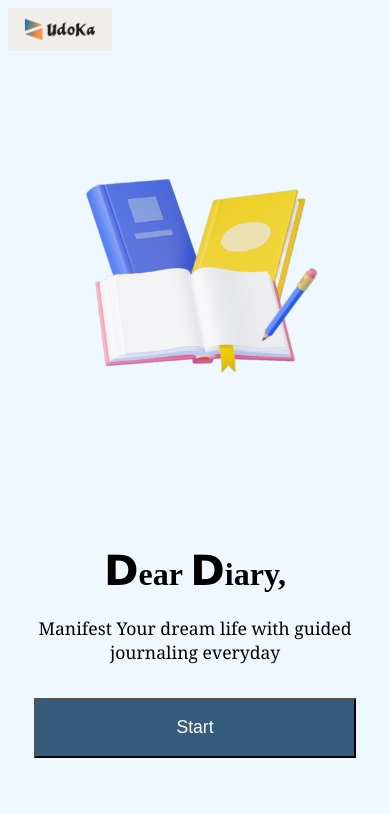
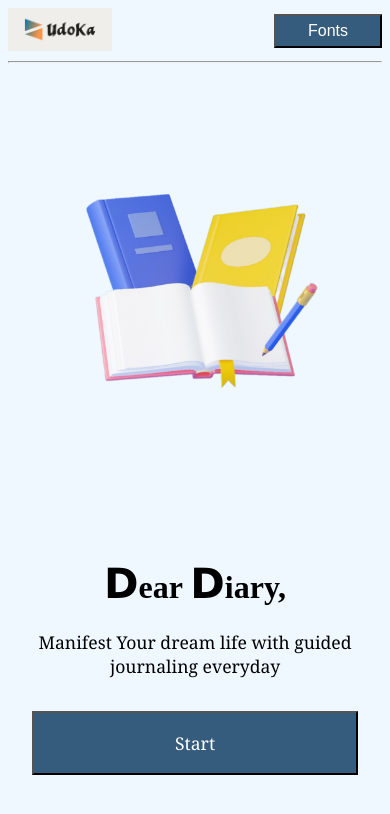
Before and after one commit to UdokaSuccess/Journaling-app, a React (Create React App) app: page / in a window 390 px wide. Shown: the top 814 px of the page. Built offline with nearby package versions, Linux system fonts and the light colour scheme.

Commit message:
Font-selection-addition

```diff
--- a/src/index.css
+++ b/src/index.css
@@ -1,14 +1,79 @@
+@import url('https://fonts.googleapis.com/css2?family=Berkshire+Swash&family=Roboto:wght@100;400&display=swap');
+@import url('https://fonts.googleapis.com/css?family=Berkshire+Swash');
+
 :root{
     --primary: #355C7D;
     --secondary: hsl(354, 100%, 73%);
-    --tertiary: #C56C86
+    --tertiary: #C56C86;
+    --font:  Georgia, 'Times New Roman', Times, serif;
+}
+
+/* --------------------------Landing Page component------------------------ */
+
+body{
+    background-color: aliceblue;
 
 }
-/* --------------------------Landing Page component------------------------ */
-body{
-    background-color: aliceblue;
+.navbar{
+    display: flex;
+    justify-content: space-between;
+    align-items: center;
+    padding-bottom: 6px;
+
 }
 
+/* ------------------------------Style The Dropdown Button------------------ */
+.dropbtn {
+    background-color: var(--primary);
+    color: #fff;
+    padding: 6px 32px;
+    font-size: 16px;
+    /* border: 1px solid var(--primary); */
+    cursor: pointer;
+  }
+
+  /* The container <div> - needed to position the dropdown content */
+  .dropdown {
+    position: relative;
+    display: inline-block;
+  }
+
+  /* Dropdown Content (Hidden by Default) */
+  .dropdown-content {
+    display: none;
+    position: fixed;
+    background-color: #f9f9f9;
+    min-width: 130px;
+    box-shadow: 0px 8px 16px 0px rgba(0,0,0,0.2);
+    z-index: 1;
+  }
+
+  /* Links inside the dropdown */
+  .dropdown-content a {
+    color: black;
+    padding: 12px 16px;
+    text-decoration: none;
+    display: block;
+  }
+
+  /* Change color of dropdown links on hover */
+  .dropdown-content a:hover {background-color: #f1f1f1}
+
+  /* Show the dropdown menu on hover */
+  .dropdown:hover .dropdown-content {
+    display: block;
+  }
+
+  /* Change the background color of the dropdown button when the dropdown content is shown */
+  .dropdown:hover .dropbtn {
+background-color: var(--primary);
+color: #fff;
+  }
+  hr{
+    margin-top: 0;
+    display: none;
+  }
+/* -------------------------------End of dropdown btn---------------------------------- */
 .row{
     display: flex;
     align-items: center;
@@ -36,11 +101,12 @@ h1 span{
      margin-top: 2.4rem;
      color: #fff;
      font-size: 1.1rem;
+     font-family: var(--font);
 }
 p{
     position: absolute;
-    top: 48%;
-    font-family: Georgia, 'Times New Roman', Times, serif;
+    top: 50%;
+    font-family: var(--font);
     font-size: 1.2rem
 }
 
@@ -67,6 +133,7 @@ p{
     box-shadow: 0px 8px 16px 0px rgba(0,0,0,0.2);
     background-color: #B6B4C2;
     border: none;
+    font-family: var(--font);
 }
 
 .frame{
@@ -95,7 +162,9 @@ border-radius: 12px;
     }
 
 textarea[placeholder]{
-    font-size: 16px;
+    font-family: var(--font);
+    font-size: 1.1rem;
+
 }
 
 .buttons{
@@ -125,10 +194,12 @@ textarea[placeholder]{
      display: grid;
      gap: 12px;
      grid-template-columns: repeat(auto-fit, minmax(240px, 1fr));
+    font-family: var(--font);
+
 }
 .wrapper{
     max-width: 1060px;
-    margin: 1.6rem auto
+    margin: 1.6rem auto;
 }
 
 
@@ -140,6 +211,9 @@ textarea[placeholder]{
 @media screen and (max-width: 320px) {
     .row{
         flex-flow: row wrap-reverse;
+    }
+    hr{
+        display: block;
     }
 
     .col1, .col2{
@@ -234,14 +308,15 @@ textarea[placeholder]{
         .row{
             flex-flow: row wrap-reverse;
         }
+        hr{
+            display: block;
+        }
         .col1, .col2{
         min-width: 300px;
         flex-basis: 100%;
         margin: 0px;
         text-align: center;
-
         }
-
         .col2{
             display: flex;
             align-items: center;
@@ -296,7 +371,6 @@ textarea[placeholder]{
         .textarea{
             width: 80%;
             margin: 4px;
-            height: 124px;
             padding: 16px 20px;
             border: 2px solid #ccc;
             border-radius: 12px;
@@ -322,7 +396,9 @@ textarea[placeholder]{
     .row{
         flex-flow: row wrap-reverse;
     }
-
+     hr{
+        display: block;
+    }
     .col1, .col2{
     min-width: 320px;
     flex-basis: 100%;
@@ -341,6 +417,7 @@ textarea[placeholder]{
 
     p{
         position: relative;
+
     }
 
     .column{
@@ -381,7 +458,6 @@ textarea[placeholder]{
 .textarea{
     width: 80%;
     margin: 4px;
-    height: 124px;
     padding: 16px 20px;
     border: 2px solid #ccc;
     border-radius: 12px;
@@ -407,6 +483,9 @@ textarea[placeholder]{
 @media screen and (min-width: 768px) and (max-width: 1024px) {
     .row{
         flex-flow: row wrap-reverse;
+    }
+    hr{
+        display: block;
     }
 
     .col1, .col2{
--- a/src/index.js
+++ b/src/index.js
@@ -5,9 +5,9 @@ import App from './App';
 
 
 const root = ReactDOM.createRoot(document.getElementById('root'));
-root.render(
+   root.render(
       <App/>
-);
+     )
 
 // If you want to start measuring performance in your app, pass a function
 // to log results (for example: reportWebVitals(console.log))
--- a/src/pages/Categories.js
+++ b/src/pages/Categories.js
@@ -41,7 +41,7 @@ const category = [
 const items =  category.map((item) => {
 return (
     <div className='column'>
-    <Link to={item.comp}><button className='selection'>{item.name}<br></br>{item.icon}</button></Link>
+    <Link to={item.comp} key={item.id}><button className='selection'>{item.name}<br></br>{item.icon}</button></Link>
     </div>
 )
 
--- a/src/pages/Notes.js
+++ b/src/pages/Notes.js
@@ -5,7 +5,7 @@ import { MdDeleteForever } from "react-icons/md";
 function Note({id, text, colors, date, dele, title, add}) {
   return (
     <div className='note' style={{backgroundColor: colors}}>
-       <span style={{fontSize: '1.1rem', fontWeight:'bolder'}}>{title}</span>
+       <span style={{fontSize: '1.1rem', fontWeight:'bold'}}>{title}</span>
         <span>{text}</span>
         <span>{add}</span>
         <div className='note-footer'>
--- a/src/pages/landing.js
+++ b/src/pages/landing.js
@@ -3,10 +3,34 @@ import { Link } from 'react-router-dom';
 import bookImg from './bookIcon4.png'
 import logo from './cover.png'
 
+
+
+const roots = document.querySelector(':root')
+const handleFontA = () =>  roots.style.setProperty('--font', 'cursive')
+const handleFontB = () =>  roots.style.setProperty('--font', 'Monospace')
+const handleFontC = () =>  roots.style.setProperty('--font', "'Lucida Sans', 'Lucida Sans Regular', 'Lucida Grande', 'Lucida Sans Unicode', Geneva, Verdana, sans-serif")
+const handleFontD = () =>  roots.style.setProperty('--font',  '"Berkshire Swash", serif')
+const handleFontE = () =>  roots.style.setProperty('--font',  "Georgia, 'Times New Roman', Times, serif")
+
+
+
 function Landing() {
   return (
     <header>
-    <img src={logo} width={104} alt='Book_Diary_image'/>
+      <div className='navbar'>
+       <Link to='/'><img src={logo} width={104} alt='Book_Diary_image'/></Link>
+     <div class="dropdown">
+  <button class="dropbtn">Fonts</button>
+  <div class="dropdown-content">
+    <a href="#cursiveFont" onClick={handleFontA}>Cursive</a>
+    <a href="#monospaceFont" onClick={handleFontB}>Monospace</a>
+    <a href="#lucidaFont" onClick={handleFontC}>Lucida</a>
+    <a href="#serif" onClick={handleFontD}>Berkshire</a>
+    <a href="#georgiaFont" onClick={handleFontE}>Default</a>
+
+  </div>
+ </div>
+    </div><hr></hr>
 
     <div className='row'>
     <div className='col1'>
```
